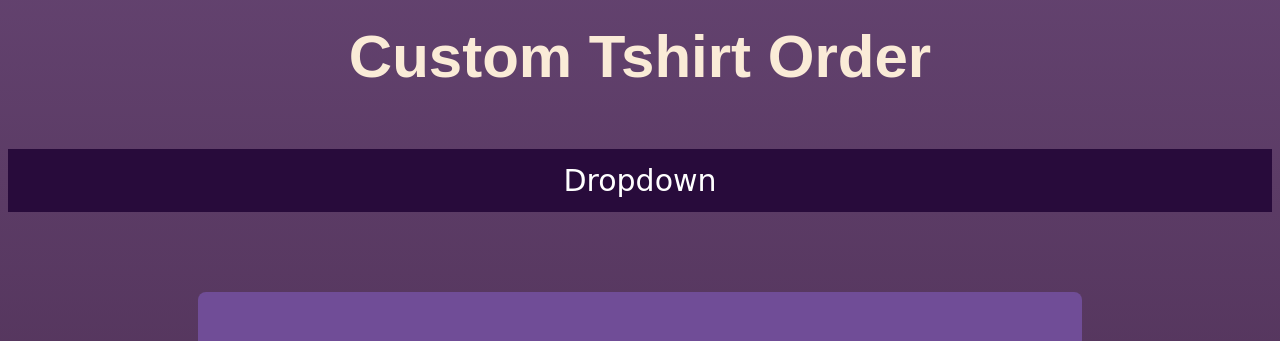
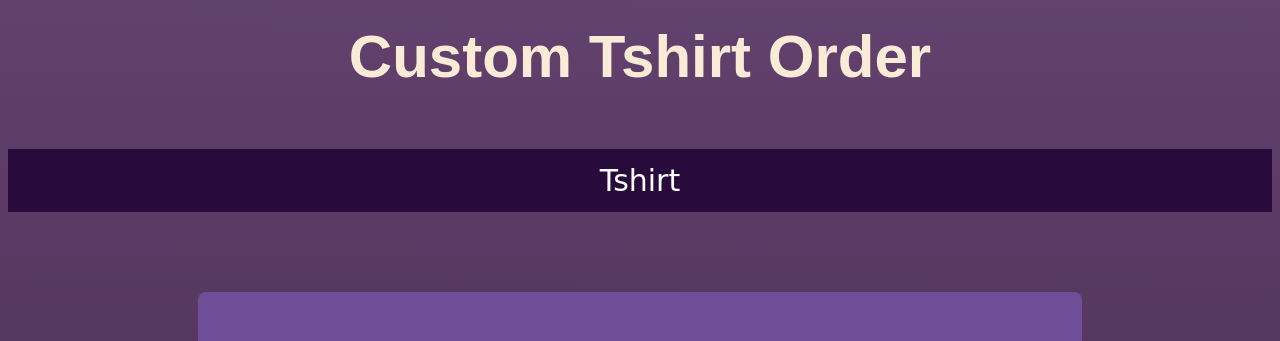
Before and after one commit to Meetali10/CssLab2.2, a plain HTML site: page index.html in a window 1280 px wide. Shown: the part 430-771 px from the top of the page. Drawn offline with Linux system fonts and the light colour scheme.

Commit message:
Update index.html

```diff
--- a/index.html
+++ b/index.html
@@ -168,7 +168,7 @@ li.dropdown {
 
     <ul>
       <li class="dropdown">
-        <a href="#" class="dropbtn">Dropdown</a>
+        <a href="#" class="dropbtn">Tshirt</a>
         <div class="dropdown-content">
           <a href="#type">Type</a>
         <a href="#size">Size</a>
```
